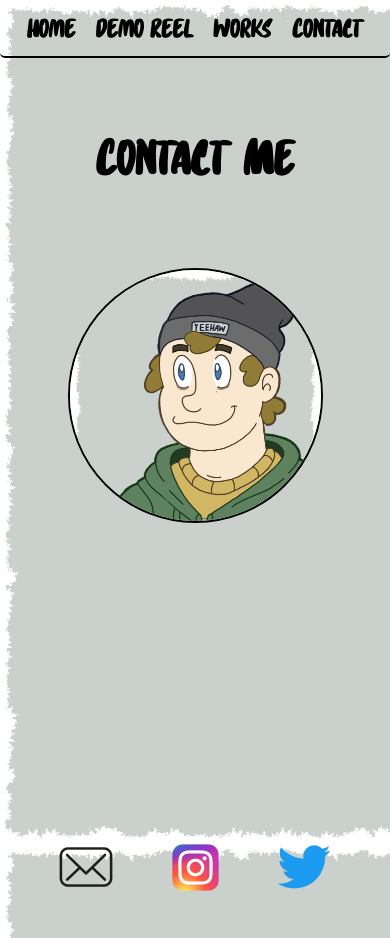
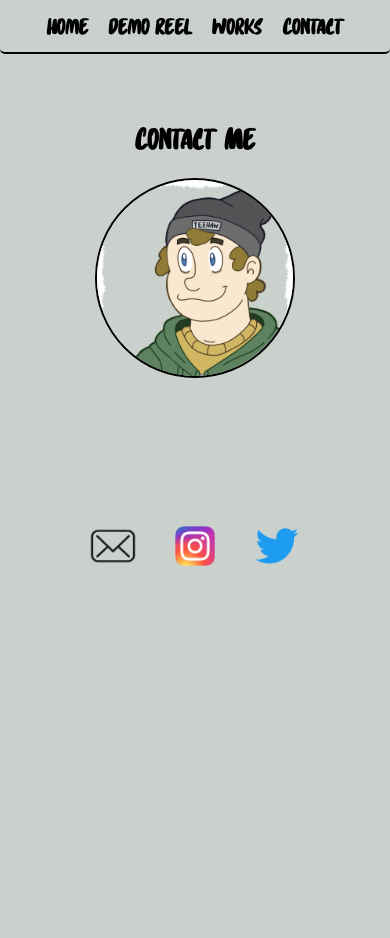
Before and after one commit to WrecksForLife/gridPortfolio, a plain HTML site: page contact.html in a window 390 px wide. After the commit the page ends 844 px from the top, so only its background shows below. Drawn offline with Linux system fonts and the light colour scheme.

Commit message:
last minute media queries

```diff
--- a/css/contact.css
+++ b/css/contact.css
@@ -17,7 +17,7 @@ body {
     display: flex;
     flex-direction: column;
     width: 100%;
-    background-image: url(../img/work/background\ template.png);
+    background: #cad0cb;
     background-size: cover;
     overflow-x: hidden;
 }
@@ -273,7 +273,15 @@ nav ul li {
     }
 }
 
+@media screen and (max-width: 780px){
+
+    .contact-info .handles {
+        font-size: 34px;
+    }
+}
+
 @media screen and (max-width: 700px) {
+
     a {
         font-size: 20px;
     }
@@ -285,6 +293,14 @@ nav ul li {
 
     .contact-info h2  {
         display: none;
+    }
+
+    .contact-info h3 {
+        font-size: 2rem;
+    }
+
+    .contact-info {
+        gap: 1rem;
     }
 
     #email-icon{
@@ -303,3 +319,31 @@ nav ul li {
     }
 
 }
+
+@media screen and (max-width: 500px) {
+    #profile-photo {
+        height: auto;
+        width: 200px;
+    }
+
+    #email-icon{
+        height: 40px;
+        width: auto;
+    }
+
+    #insta-icon{
+        height: 44px;
+        width: auto;
+    }
+
+    #twitter-icon {
+        height: 40px;
+        width: auto;
+    }
+}
+
+@media screen and (max-width: 410px) {
+    nav a {
+        font-size: 24px;
+    }
+}
--- a/css/demoreel.css
+++ b/css/demoreel.css
@@ -198,8 +198,8 @@ nav ul li {
 
 
 @media screen and (max-width: 700px) {
-    a {
-        font-size: 20px;
+    nav a {
+        font-size: 28px;
     }
 
     .video video{
@@ -211,3 +211,33 @@ nav ul li {
         height: auto;
     }
 }
+
+@media screen and (max-width: 500px) {
+    nav a {
+        font-size: 28px;
+    }
+
+    .video video{
+        width: 350px;
+        height: auto;
+    }
+    .main-info img {
+        width: 350px;
+        height: auto;
+    }
+}
+
+@media screen and (max-width: 350px) {
+    nav a {
+        font-size: 24px;
+    }
+
+    .video video{
+        width: 300px;
+        height: auto;
+    }
+    .main-info img {
+        width: 300px;
+        height: auto;
+    }
+}
--- a/css/style.css
+++ b/css/style.css
@@ -289,3 +289,35 @@ nav ul li {
     }
 
 }
+
+@media screen and (max-width: 500px) {
+    nav a {
+        font-size: 28px;
+    }
+}
+
+@media screen and (max-width: 410px) {
+    nav a {
+        font-size: 24px;
+    }
+
+    .main-container .main-info #profile-photo {
+        height: 200px;
+        width: auto;
+    }
+
+    .main-container .main-info .aboutme {
+        font-size: 1rem;
+    }
+
+    .main-container .main-info #kappa {
+        height: 70px;
+        width: auto;
+    }
+
+    .main-container .main-info #devil {
+        height: 70px;
+        width: auto;
+    }
+
+}
--- a/css/works.css
+++ b/css/works.css
@@ -372,4 +372,18 @@ nav ul li {
     nav a {
         font-size: 28px;
     }
+
+    .header {
+        font-size: 36px;
+    }
 }
+
+@media screen and (max-width: 650px) {
+    nav a {
+        font-size: 24px;
+    }
+
+    .header {
+        font-size: 27px;
+    }
+}
```
